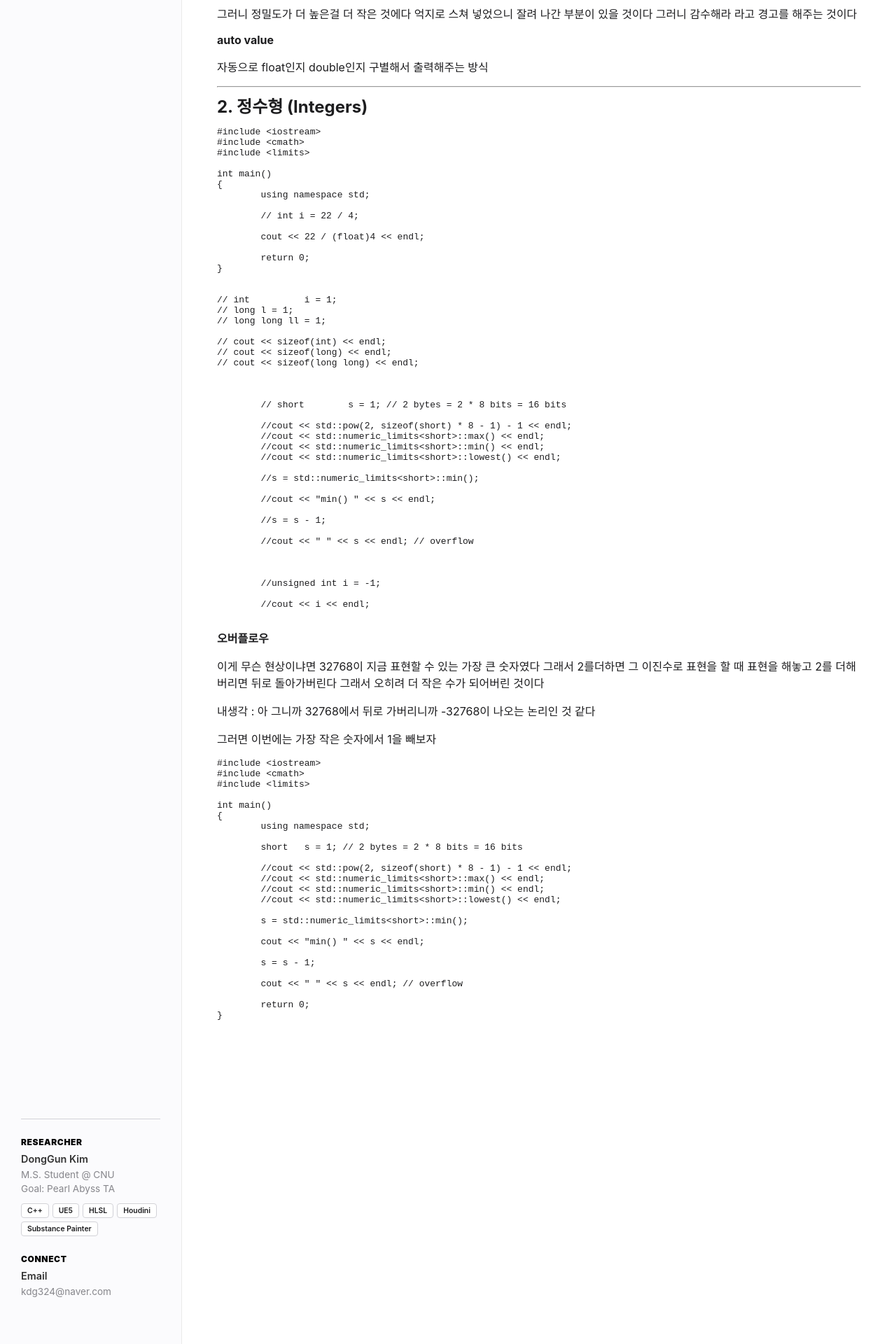
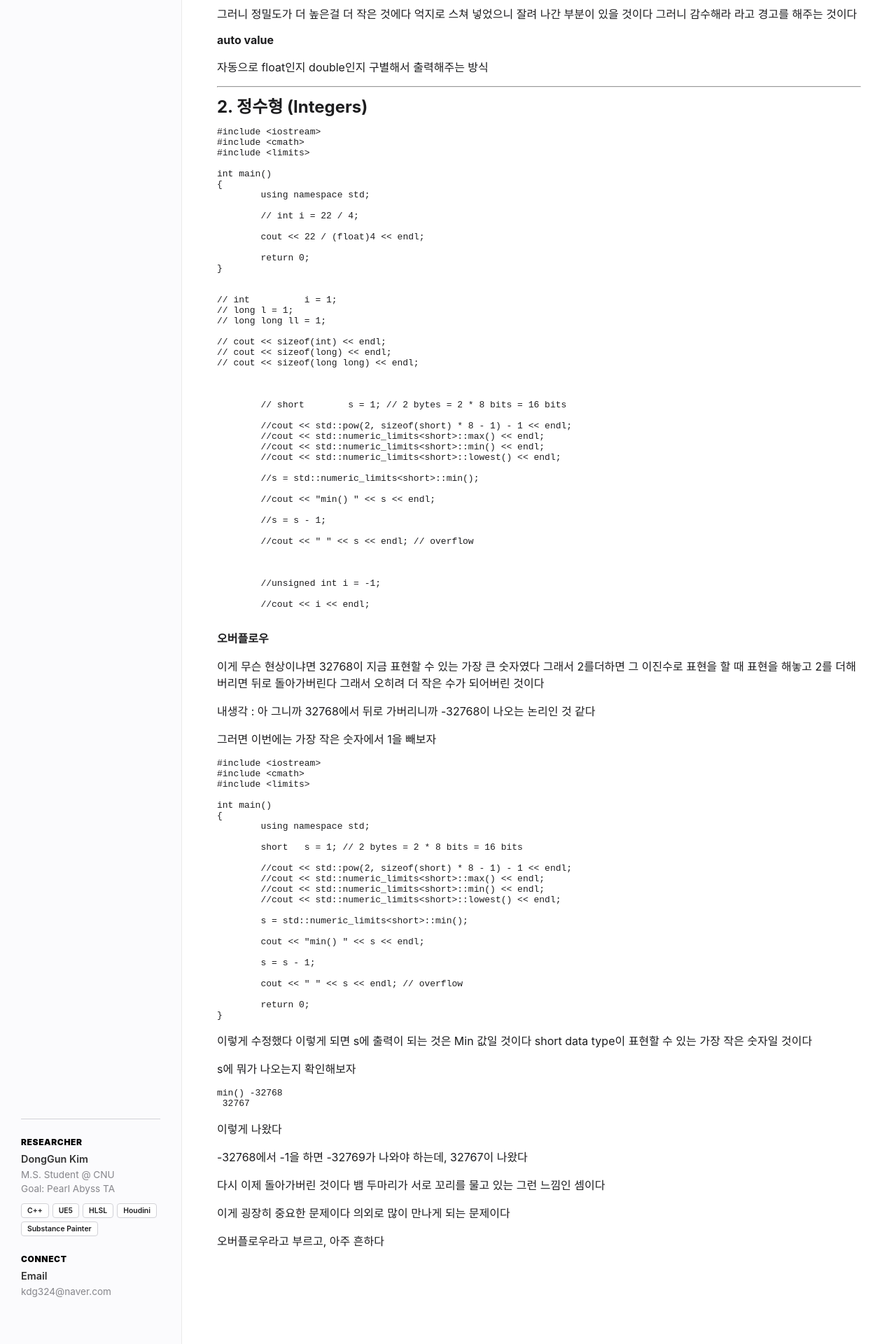
Before and after one commit to KimDongGun324/kimdonggun324.github.io, a Jekyll site: the page built from daily-study/posts/2025/12/18.md, in a window 1280 px wide. Shown: the part 1741-3661 px from the top of the page at 70% size. Built offline with Jekyll 4.4.1, drawn with Linux system fonts in a browser that asks for light colours; some web fonts are replaced; our own code applies the rules of GitHub Pages for plain Markdown files.

Commit message:
Update 18.md

````diff
--- a/daily-study/posts/2025/12/18.md
+++ b/daily-study/posts/2025/12/18.md
@@ -212,3 +212,26 @@ int main()
 	return 0;
 }
 ```
+
+이렇게 수정했다
+이렇게 되면 s에 출력이 되는 것은 Min 값일 것이다
+short data type이 표현할 수 있는 가장 작은 숫자일 것이다
+
+s에 뭐가 나오는지 확인해보자
+
+```
+min() -32768
+ 32767
+```
+
+이렇게 나왔다
+
+-32768에서 -1을 하면 -32769가 나와야 하는데, 32767이 나왔다
+
+다시 이제 돌아가버린 것이다
+뱀 두마리가 서로 꼬리를 물고 있는 그런 느낌인 셈이다
+
+이게 굉장히 중요한 문제이다
+의외로 많이 만나게 되는 문제이다
+
+오버플로우라고 부르고, 아주 흔하다
````
